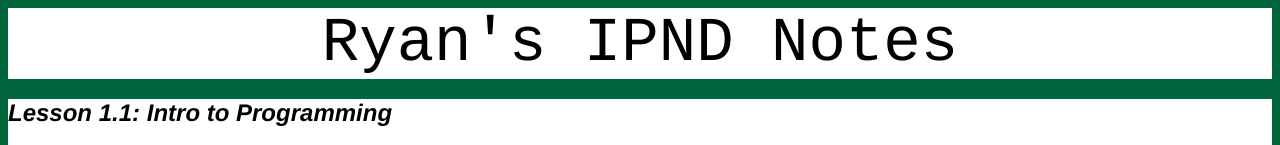
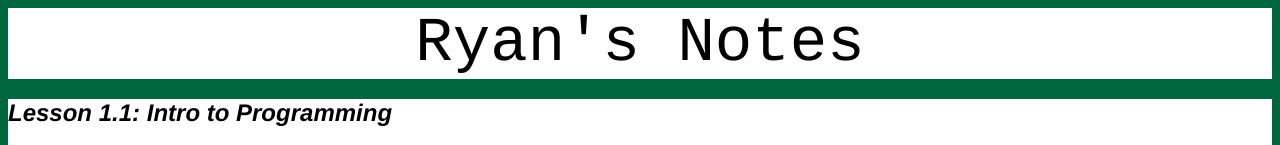
Before and after one commit to Eleven83/portfolio, a plain HTML site: page index.html in a window 1280 px wide. Shown: the top 145 px of the page. Drawn offline with Linux system fonts and the light colour scheme.

Commit message:
Changed index content

```diff
--- a/index.html
+++ b/index.html
@@ -4,7 +4,7 @@
 
 <head>
   <meta charset="UTF-8">
-  <title>This is me, Ryan Hoffman</title>
+  <title>Ryan Hoffman</title>
   <link rel="stylesheet" href="css/style.css">
 </head>
 <body>
@@ -14,7 +14,7 @@
   <!-- I just learned that, when using these comment tags, you have to close it with 2 dashes then the angle bracket. -->
   <!-- Just as Andy suggests, I'm going to group my lessons and main ideas of each lesson into separate divs.-->
   <div id="header">
-    Ryan's IPND Notes
+    Ryan's Notes
   </div>
   <div>
     <h2>
```
